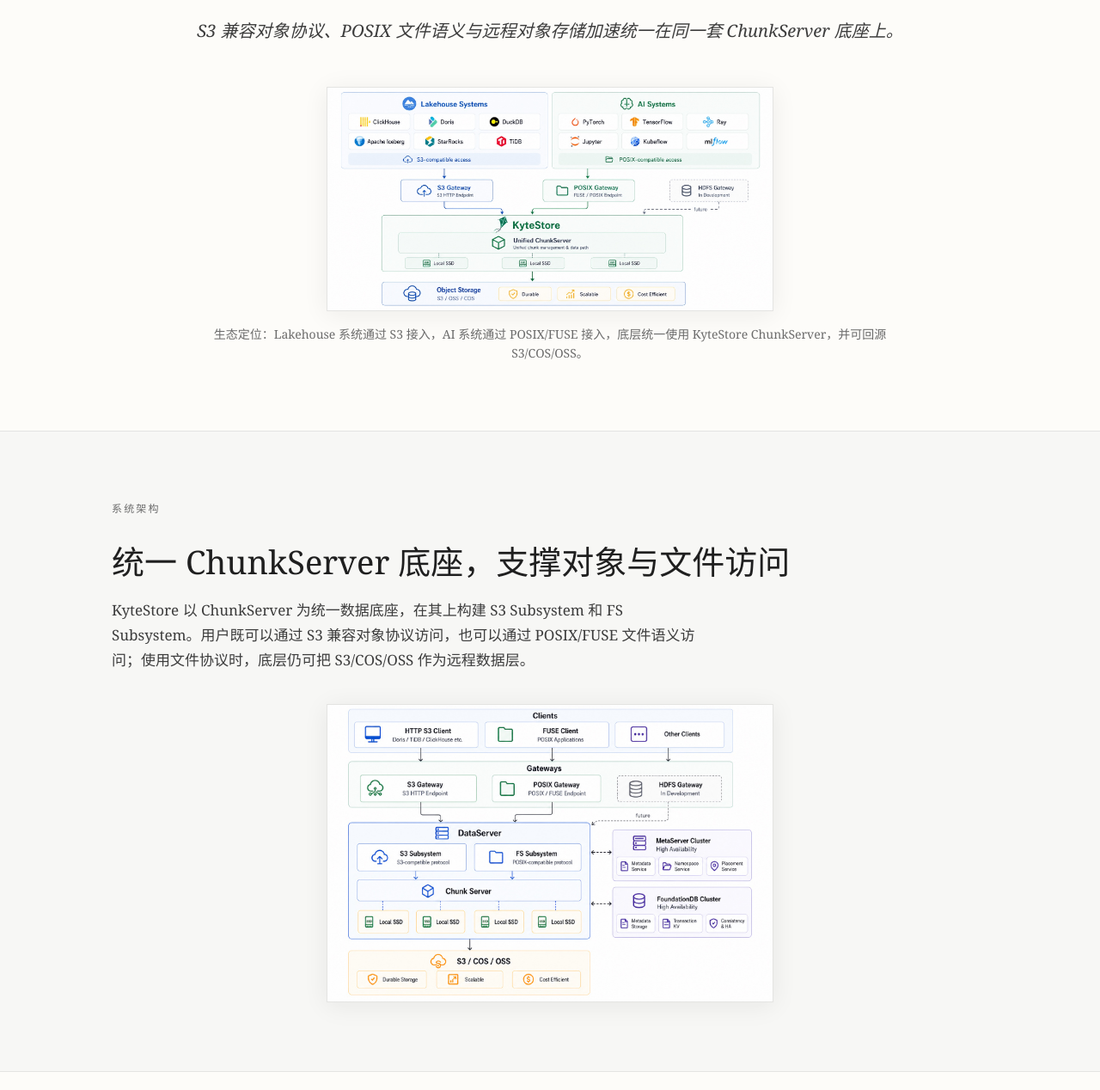
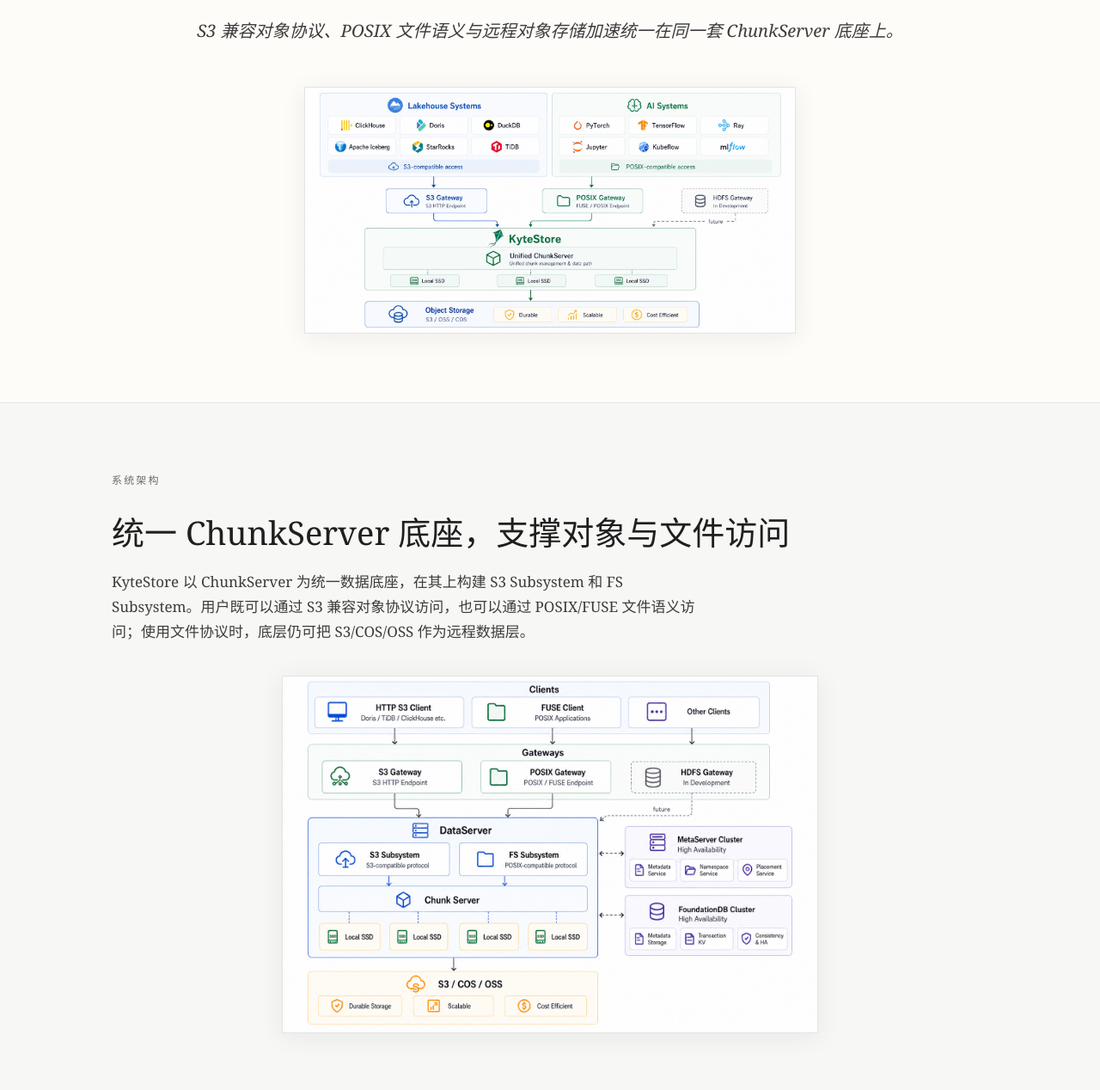
Before and after one commit to royguo/kytestore_landing_page, a website: page index.html in a window 1280 px wide. Shown: the part 352-1620 px from the top of the page at 86% size. Drawn offline with Linux system fonts and the light colour scheme.

Commit message:
Tune diagram display sizes

```diff
--- a/index.html
+++ b/index.html
@@ -117,7 +117,7 @@
         .hero-image {
             max-width: 100%;
             width: 100%;
-            max-width: 520px;
+            max-width: 572px;
             height: auto;
             margin: 48px auto 0;
             display: block;
@@ -214,7 +214,7 @@
         .arch-diagram {
             max-width: 100%;
             width: 100%;
-            max-width: 520px;
+            max-width: 624px;
             height: auto;
             margin: 36px auto 0;
             display: block;
@@ -871,7 +871,6 @@
             <p class="tagline" data-i18n="hero-tagline">S3 兼容对象协议、POSIX 文件语义与远程对象存储加速统一在同一套 ChunkServer 底座上。</p>
 
             <img class="hero-image" src="assets/images/ecosystem.jpg" width="1774" height="887" alt="KyteStore ecosystem: lakehouse systems use S3 access, AI systems use POSIX access, and both share a unified ChunkServer with object storage backing" decoding="async" fetchpriority="high">
-            <p class="hero-caption" data-i18n="hero-caption">生态定位：Lakehouse 系统通过 S3 接入，AI 系统通过 POSIX/FUSE 接入，底层统一使用 KyteStore ChunkServer，并可回源 S3/COS/OSS。</p>
         </div>
     </section>
 
@@ -1434,7 +1433,6 @@
                 'lang-toggle': '中文',
                 'hero-h1': 'One data foundation for<br><span class="highlight">S3 and POSIX access</span>',
                 'hero-tagline': 'A unified ChunkServer foundation for S3-compatible object protocols, POSIX file semantics, and remote object storage acceleration.',
-                'hero-caption': 'Ecosystem placement: lakehouse systems use S3-compatible access, AI systems use POSIX/FUSE access, and both share KyteStore ChunkServer with S3/COS/OSS backing.',
                 'features-label': 'Core Features',
                 'features-h2': 'From a Unified Data Foundation to Multi-Protocol Access',
                 'features-desc': 'KyteStore separates the data path, hot/cold tiering, reliability, and protocol access. ChunkServer provides the shared foundation; upper subsystems provide S3, POSIX, and high-performance metadata access.',
@@ -1563,7 +1561,6 @@
                 'lang-toggle': 'English',
                 'hero-h1': '统一对象与文件访问的<br><span class="highlight">高性能数据底座</span>',
                 'hero-tagline': 'S3 兼容对象协议、POSIX 文件语义与远程对象存储加速统一在同一套 ChunkServer 底座上。',
-                'hero-caption': '生态定位：Lakehouse 系统通过 S3 接入，AI 系统通过 POSIX/FUSE 接入，底层统一使用 KyteStore ChunkServer，并可回源 S3/COS/OSS。',
                 'features-label': '核心功能',
                 'features-h2': '从统一数据底座到多协议接入',
                 'features-desc': 'KyteStore 将数据路径、冷热分离、可靠性能力和上层协议接入解耦：ChunkServer 负责统一的数据底座，上层子系统负责 S3、POSIX 等客户接入与高性能元数据。',
```
Also changed, not shown: public/index.html (+2 -5 lines).
